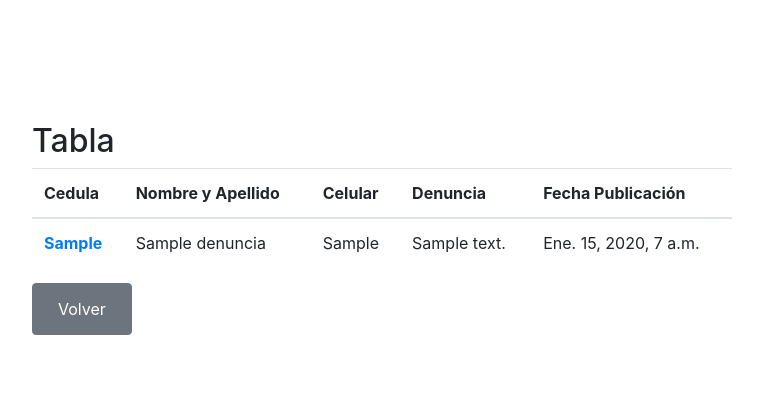
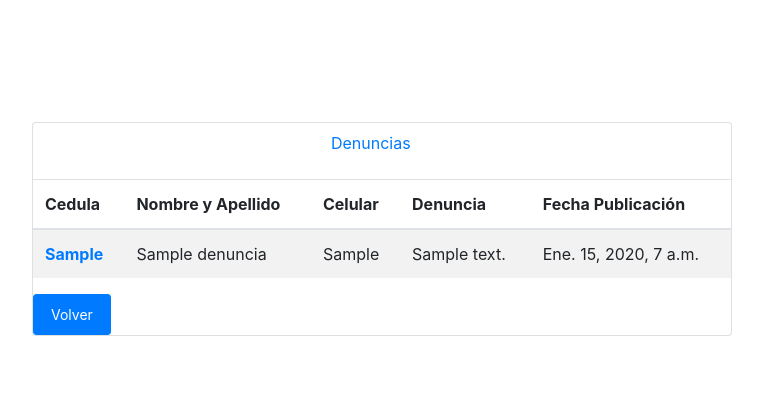
Before and after one commit to controlapy/controlapy, a Django app: page /denuncia/ in a window 1280 px wide. Shown: the part 126-521 px from the top of the page, without its empty margins (68-831 px from the left). Run offline with Django 3.2, Linux system fonts and the light colour scheme; tables that the repository leaves empty hold one stand-in row (values such as "Sample post"); some libraries are stand-ins or nearby versions.

Commit message:
Se agrega el app de denuncia

```diff
--- a/beneficiario/templates/beneficiario/base.html
+++ b/beneficiario/templates/beneficiario/base.html
@@ -98,7 +98,7 @@
                     </div>
                 </div>
             </div>
-            <div class="footer-copyright text-center">🄯 2020 Copyleft: ControlaPY.org</div>
+            <div class="footer-copyright text-center">&#127279; 2020 Copyleft: ControlaPY.org</div>
         </footer>
         <!-- /footer -->
         <script src="https://code.jquery.com/jquery-3.4.1.slim.min.js" integrity="sha384-J6qa4849blE2+poT4WnyKhv5vZF5SrPo0iEjwBvKU7imGFAV0wwj1yYfoRSJoZ+n" crossorigin="anonymous"></script>
--- a/blog/templates/blog/base.html
+++ b/blog/templates/blog/base.html
@@ -98,7 +98,7 @@
                     </div>
                 </div>
             </div>
-            <div class="footer-copyright text-center">🄯 2020 Copyleft: ControlaPY.org</div>
+            <div class="footer-copyright text-center">&#127279; 2020 Copyleft: ControlaPY.org</div>
         </footer>
         <!-- /footer -->
         <script src="https://code.jquery.com/jquery-3.4.1.slim.min.js" integrity="sha384-J6qa4849blE2+poT4WnyKhv5vZF5SrPo0iEjwBvKU7imGFAV0wwj1yYfoRSJoZ+n" crossorigin="anonymous"></script>
--- a/denuncia/templates/denuncia/base.html
+++ b/denuncia/templates/denuncia/base.html
@@ -104,7 +104,7 @@
                     </div>
                 </div>
             </div>
-            <div class="footer-copyright text-center">🄯 2020 Copyleft: ControlaPY.org</div>
+            <div class="footer-copyright text-center">&#127279; 2020 Copyleft: ControlaPY.org</div>
         </footer>
         <!-- /footer -->
         <script src="https://code.jquery.com/jquery-3.4.1.slim.min.js" integrity="sha384-J6qa4849blE2+poT4WnyKhv5vZF5SrPo0iEjwBvKU7imGFAV0wwj1yYfoRSJoZ+n" crossorigin="anonymous"></script>
--- a/denuncia/templates/denuncia/denuncia_detail.html
+++ b/denuncia/templates/denuncia/denuncia_detail.html
@@ -13,10 +13,10 @@
                 {{ denuncia.published_date }}
             </div>
         {% endif %}
-</div>
+    </div>
     <div class="bs-component" >
-        <a href="/denuncia/" class="btn btn-secondary">
-        <button type="submit" class="btn btn-secondary">Volver</button>
+        <a href="/denuncia/" class="btn btn-primary btn-small">
+        <button type="submit" class="btn btn-primary btn-small">Volver</button>
         </a>
     </div>
 {% endblock %}
--- a/denuncia/templates/denuncia/denuncia_list.html
+++ b/denuncia/templates/denuncia/denuncia_list.html
@@ -5,8 +5,38 @@
             <div class="container">
                 <div class="row">
                     <div class="col-md-14 col-md-12 col-md-8 col-md-4">
-                        <div class="bs-component">
-                            <table class="table table-hover">
+                        <div class="card card-cascade narrower">
+                            <!--Card image-->
+                            <div
+                            class="view view-cascade gradient-card-header blue-gradient narrower py-2 mx-4 mb-3 d-flex justify-content-between align-items-center">
+
+                                <div>
+                                    <button type="button" class="btn btn-outline-white btn-rounded btn-sm px-2">
+                                    <i class="fas fa-th-large mt-0"></i>
+                                    </button>
+                                    <button type="button" class="btn btn-outline-white btn-rounded btn-sm px-2">
+                                    <i class="fas fa-columns mt-0"></i>
+                                    </button>
+                                </div>
+
+                                <a href="" class="white-text mx-3">Denuncias</a>
+
+                                <div>
+                                    <button type="button" class="btn btn-outline-white btn-rounded btn-sm px-2">
+                                    <i class="fas fa-pencil-alt mt-0"></i>
+                                    </button>
+                                    <button type="button" class="btn btn-outline-white btn-rounded btn-sm px-2">
+                                    <i class="far fa-trash-alt mt-0"></i>
+                                    </button>
+                                    <button type="button" class="btn btn-outline-white btn-rounded btn-sm px-2">
+                                    <i class="fas fa-info-circle mt-0"></i>
+                                    </button>
+                                </div>
+
+                            </div>
+                            <!--/Card image-->
+                            <div class="bs-component table-responsive text-nowrap">
+                                <table class="table table-striped table-hover">
                                     <thead>
                                         <tr>
                                             <th scope="col">Cedula</th>
@@ -16,7 +46,6 @@
                                             <th scope="col">Fecha Publicación</th>
                                         </tr>
                                     </thead>
-                                <h2>Tabla </h2>
                                     <tbody>
                                         {% for denuncia in denuncias %}
 
@@ -31,8 +60,8 @@
                                     </tbody>
                                 </table>
                                 <div class="bs-component" >
-                                <a href="/" class="btn btn-secondary">
-                                <button type="submit" class="btn btn-secondary">Volver</button>
+                                    <a href="/" class="btn btn-primary btn-sm">
+                                    <button type="submit" class="btn btn-primary btn-sm">Volver</button>
                                     </a>
                                 </div>
                             </div>
@@ -40,4 +69,5 @@
                     </div>
                 </div>
             </div>
+        </div>
 {% endblock %}
--- a/denuncia/urls.py
+++ b/denuncia/urls.py
@@ -1,10 +1,10 @@
-from django.urls import path
+from django.urls import path, include
 from . import views
 
 app_name = 'denuncia'
 urlpatterns = [
     path('', views.denuncia_list, name='denuncia_list'),
     path('denuncia/<int:pk>/', views.denuncia_detail, name='denuncia_detail'),
-    path('denuncia/nuevo', views.denuncia_nuevo, name='denuncia_nuevo'),
+    path('denuncia/new/', views.denuncia_new, name='denuncia_new'),
     path('denuncia/<int:pk>/edit/', views.denuncia_edit, name='denuncia_edit'),
 ]
--- a/denuncia/views.py
+++ b/denuncia/views.py
@@ -14,7 +14,7 @@ def denuncia_detail(request, pk):
     denuncia = get_object_or_404(Denuncia, pk=pk)
     return render(request, 'denuncia/denuncia_detail.html', {'denuncia': denuncia})
 
-def denuncia_nuevo(request):
+def denuncia_new(request):
     if request.method == "POST":
         form = DenunciaForm(request.POST)
         if form.is_valid():
@@ -26,6 +26,7 @@ def denuncia_nuevo(request):
             denuncia.save()
             return redirect('denuncia_detail', denuncia.id)
     else:
+        print("denuncia nuevo else")
         form = DenunciaForm()
     return render(request, 'denuncia/denuncia_edit.html', {'form': form})
 
--- a/server/urls.py
+++ b/server/urls.py
@@ -18,8 +18,8 @@ from django.urls import include, path
 
 urlpatterns = [
     path('', include('blog.urls')),
-    path('beneficiario/', include('beneficiario.urls')),
-    path('denuncia/', include('denuncia.urls')),
-    path('polls/', include('polls.urls')),
+    path('beneficiario/', include('beneficiario.urls', namespace='beneficiario')),
+    path('denuncia/', include('denuncia.urls',namespace='denuncia')),
+    path('polls/', include('polls.urls',namespace='polls')),
     path('admin/', admin.site.urls),
 ]
```
Lines whose indentation alone changed are shown as unchanged.
